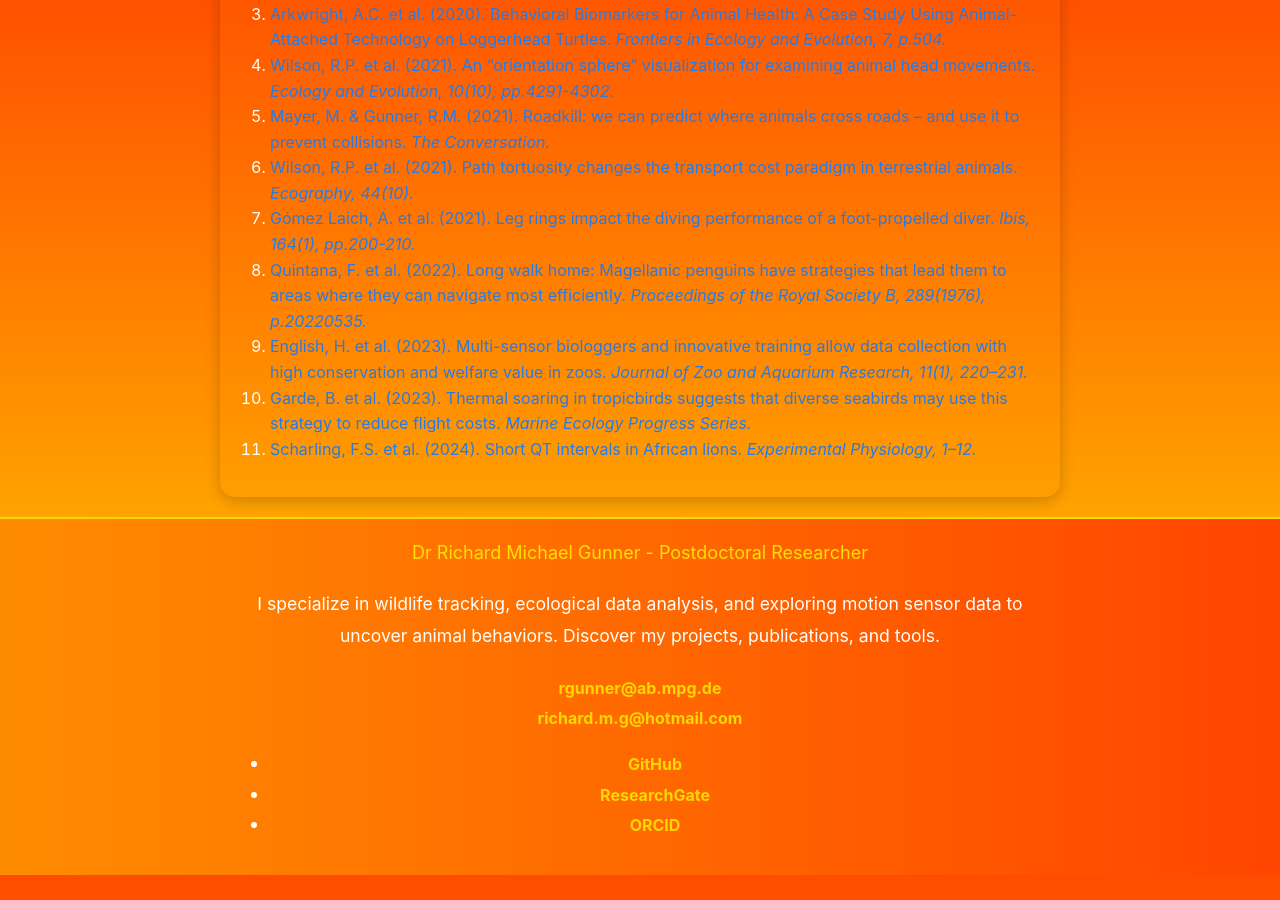
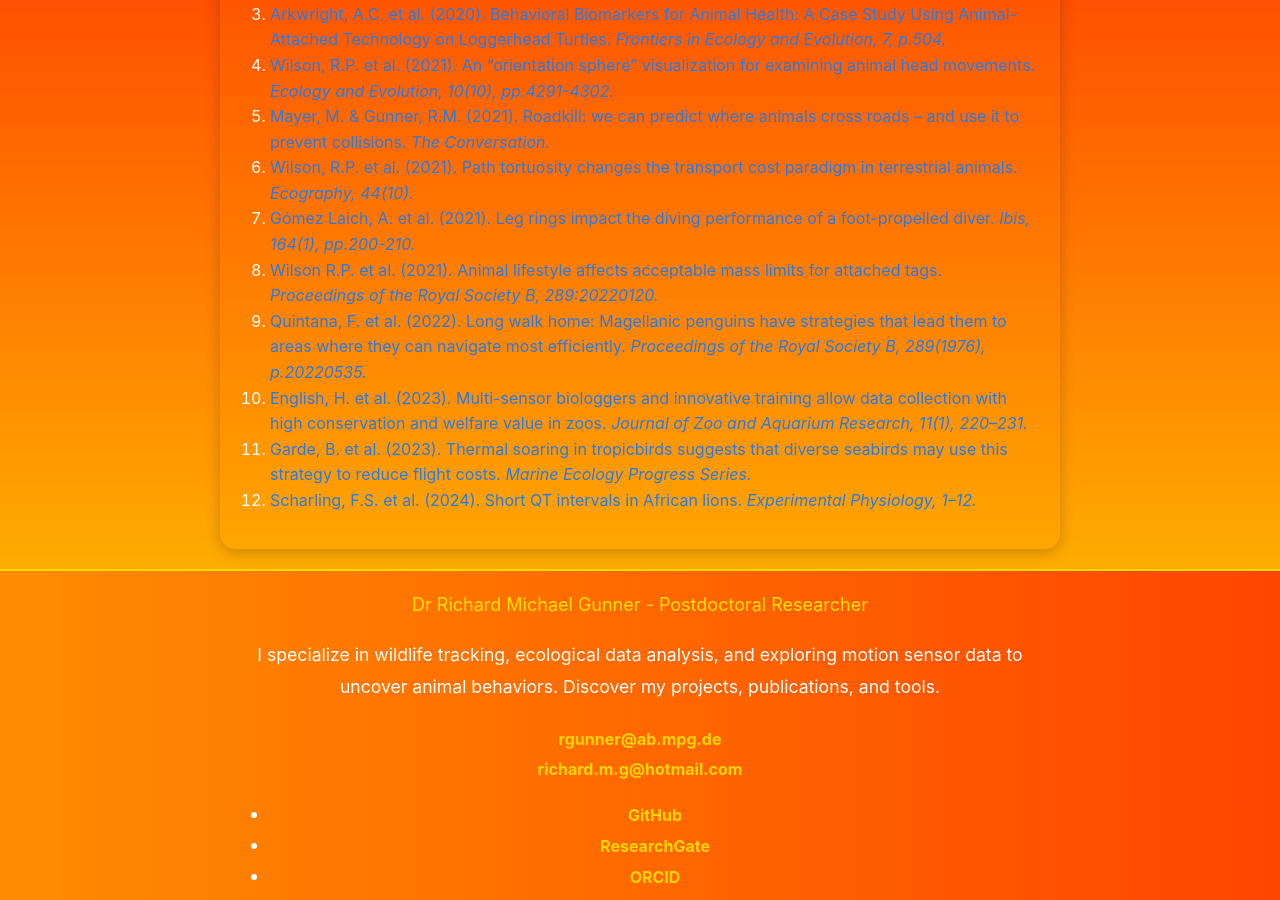
Before and after one commit to Richard6195/my-website, a Jekyll site: the page built from publications.md, in a window 1280 px wide and 900 px high, scrolled down 975 px. Built offline with Jekyll 4.4.1, drawn with Linux system fonts in a browser that asks for light colours; before the commit the page ends 1850 px from its top, so only the background shows below that.

Commit message:
Update website with new changes

```diff
--- a/publications.md
+++ b/publications.md
@@ -23,7 +23,8 @@ Here’s a curated list of my publications, along with links to the original pap
 5. [Mayer, M. & Gunner, R.M. (2021). Roadkill: we can predict where animals cross roads – and use it to prevent collisions. *The Conversation.*](https://theconversation.com/roadkill-we-can-predict-where-animals-cross-roads-and-use-it-to-prevent-collisions-164001)
 6. [Wilson, R.P. et al. (2021). Path tortuosity changes the transport cost paradigm in terrestrial animals. *Ecography, 44(10).*](https://doi.org/10.1111/ecog.05850)
 7. [Gómez Laich, A. et al. (2021). Leg rings impact the diving performance of a foot-propelled diver. *Ibis, 164(1), pp.200-210.*](https://doi.org/10.1111/ibi.12998)
-8.  [Quintana, F. et al. (2022). Long walk home: Magellanic penguins have strategies that lead them to areas where they can navigate most efficiently. *Proceedings of the Royal Society B, 289(1976), p.20220535.*](https://doi.org/10.1098/rspb.2022.0535)
-9. [English, H. et al. (2023). Multi-sensor biologgers and innovative training allow data collection with high conservation and welfare value in zoos. *Journal of Zoo and Aquarium Research, 11(1), 220–231.*](https://doi.org/10.19227/jzar.v11i1.670)
-10. [Garde, B. et al. (2023). Thermal soaring in tropicbirds suggests that diverse seabirds may use this strategy to reduce flight costs. *Marine Ecology Progress Series.*](https://doi.org/10.3354/meps14410)
-11. [Scharling, F.S. et al. (2024). Short QT intervals in African lions. *Experimental Physiology, 1–12.*](https://doi.org/10.1113/EP092203)
+8.  [Wilson R.P. et al. (2021). Animal lifestyle affects acceptable mass limits for attached tags. *Proceedings of the Royal Society B, 289:20220120.*](https://doi.org/10.1111/ibi.12998)
+9.  [Quintana, F. et al. (2022). Long walk home: Magellanic penguins have strategies that lead them to areas where they can navigate most efficiently. *Proceedings of the Royal Society B, 289(1976), p.20220535.*](https://doi.org/10.1098/rspb.2022.0535)
+10. [English, H. et al. (2023). Multi-sensor biologgers and innovative training allow data collection with high conservation and welfare value in zoos. *Journal of Zoo and Aquarium Research, 11(1), 220–231.*](https://doi.org/10.19227/jzar.v11i1.670)
+11. [Garde, B. et al. (2023). Thermal soaring in tropicbirds suggests that diverse seabirds may use this strategy to reduce flight costs. *Marine Ecology Progress Series.*](https://doi.org/10.3354/meps14410)
+12. [Scharling, F.S. et al. (2024). Short QT intervals in African lions. *Experimental Physiology, 1–12.*](https://doi.org/10.1113/EP092203)
```
Also changed, not shown: about.md (+1 -1 lines).
